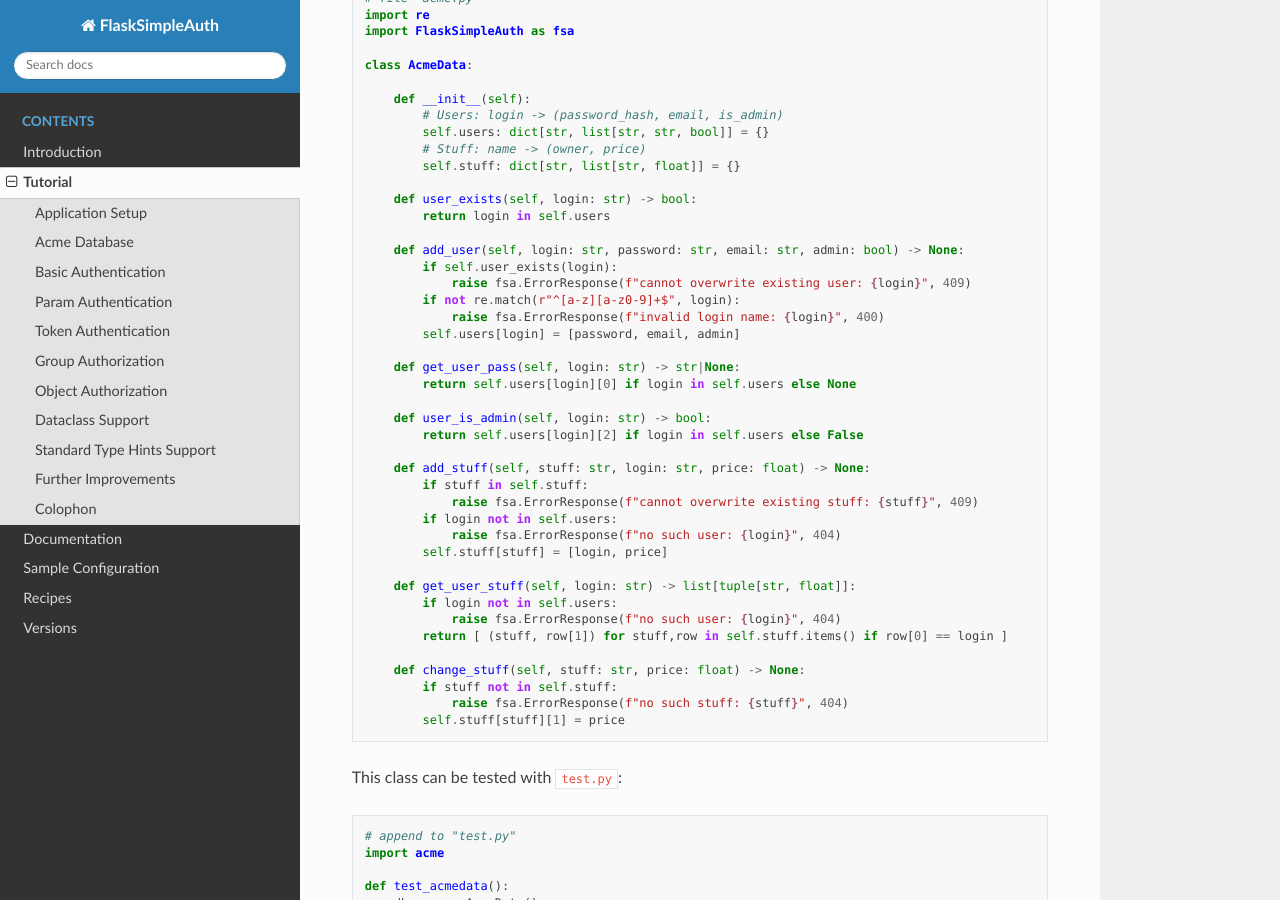
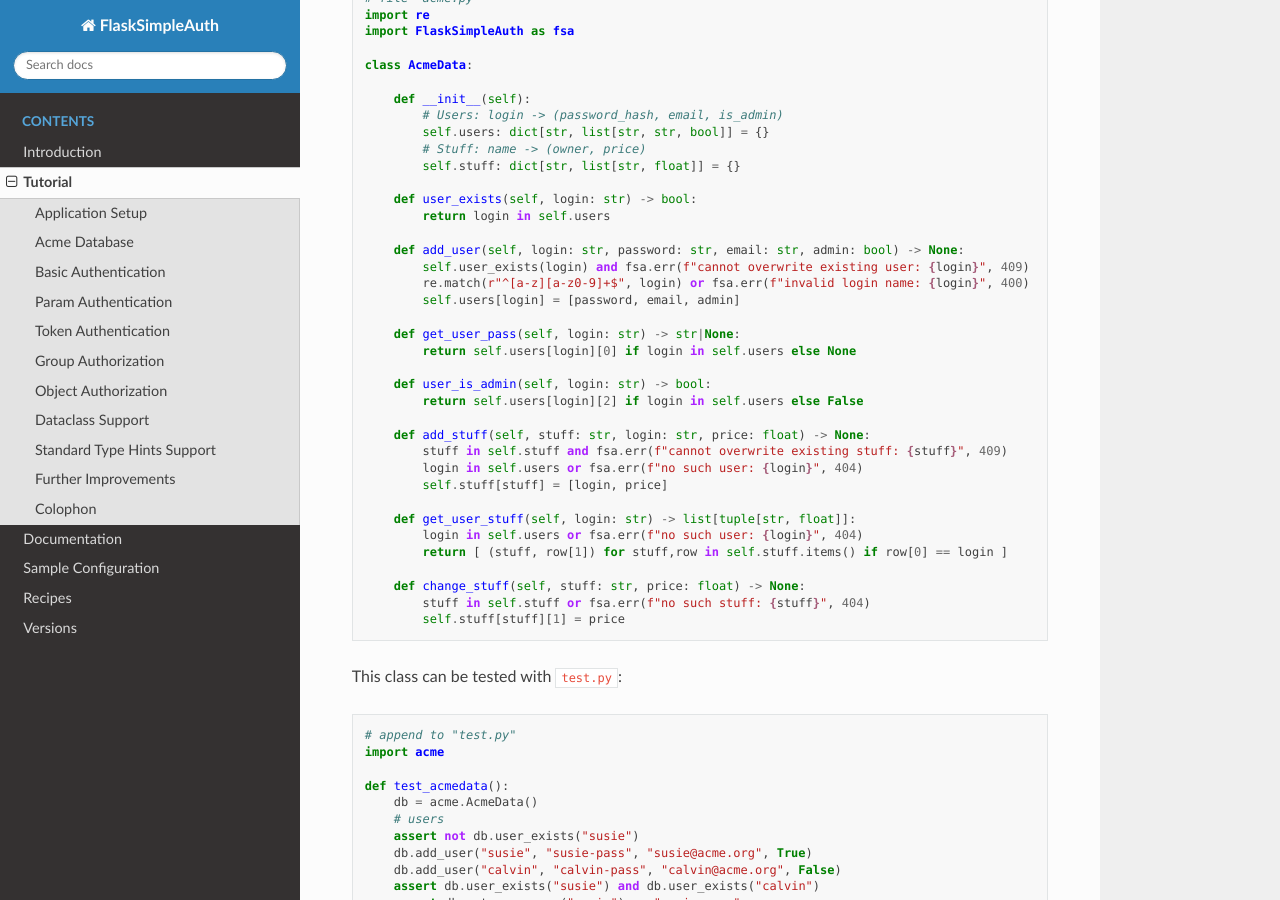
Before and after one commit to zx80/flask-simple-auth, a Sphinx documentation site: the page built from docs/TUTORIAL.md, in a window 1280 px wide and 900 px high, scrolled down 2716 px. Built offline with Sphinx 7.4.7 and the Read the Docs theme 2.0.0, drawn with Linux system fonts in a browser that asks for light colours; pages that are not in the unit, such as notebooks, are missing from menus; some of the changed text lies outside the part shown.

Commit message:
simplify tutorial code

````diff
--- a/docs/TUTORIAL.md
+++ b/docs/TUTORIAL.md
@@ -165,10 +165,8 @@ class AcmeData:
         return login in self.users
 
     def add_user(self, login: str, password: str, email: str, admin: bool) -> None:
-        if self.user_exists(login):
-            raise fsa.ErrorResponse(f"cannot overwrite existing user: {login}", 409)
-        if not re.match(r"^[a-z][a-z0-9]+$", login):
-            raise fsa.ErrorResponse(f"invalid login name: {login}", 400)
+        self.user_exists(login) and fsa.err(f"cannot overwrite existing user: {login}", 409)
+        re.match(r"^[a-z][a-z0-9]+$", login) or fsa.err(f"invalid login name: {login}", 400)
         self.users[login] = [password, email, admin]
 
     def get_user_pass(self, login: str) -> str|None:
@@ -178,20 +176,16 @@ class AcmeData:
         return self.users[login][2] if login in self.users else False
 
     def add_stuff(self, stuff: str, login: str, price: float) -> None:
-        if stuff in self.stuff:
-            raise fsa.ErrorResponse(f"cannot overwrite existing stuff: {stuff}", 409)
-        if login not in self.users:
-            raise fsa.ErrorResponse(f"no such user: {login}", 404)
+        stuff in self.stuff and fsa.err(f"cannot overwrite existing stuff: {stuff}", 409)
+        login in self.users or fsa.err(f"no such user: {login}", 404)
         self.stuff[stuff] = [login, price]
 
     def get_user_stuff(self, login: str) -> list[tuple[str, float]]:
-        if login not in self.users:
-            raise fsa.ErrorResponse(f"no such user: {login}", 404)
+        login in self.users or fsa.err(f"no such user: {login}", 404)
         return [ (stuff, row[1]) for stuff,row in self.stuff.items() if row[0] == login ]
 
     def change_stuff(self, stuff: str, price: float) -> None:
-        if stuff not in self.stuff:
-            raise fsa.ErrorResponse(f"no such stuff: {stuff}", 404)
+        stuff in self.stuff or fsa.err(f"no such stuff: {stuff}", 404)
         self.stuff[stuff][1] = price
 ```
 
@@ -276,9 +270,8 @@ from database import db
 
 # FlaskSimpleAuth password authentication hook
 def get_user_pass(login: str) -> str|None:
-    if not db.user_exists(login):
-        # NOTE returning None would work as well, but the result is cached
-        raise fsa.ErrorResponse(f"no such user: {login}", 401)
+    # NOTE returning None would work as well, but the result would be cached
+    db.user_exists(login) or fsa.err(f"no such user: {login}", 401)
     return db.get_user_pass(login)
 
 # TODO MORE CALLBACKS
````
